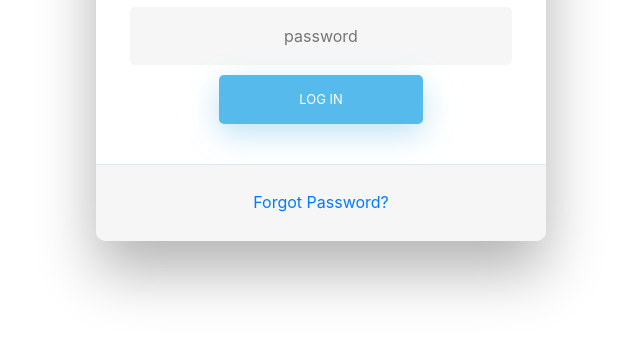
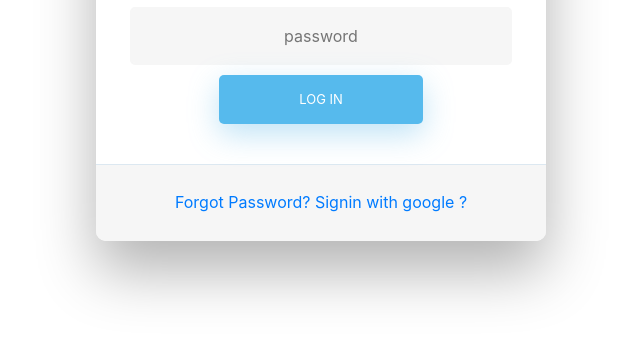
Before and after one commit to abdullakn96/git-with-login-page, a plain HTML site: page index.html in a window 1280 px wide. Shown: the part 414-752 px from the top of the page, without its empty margins (319-959 px from the left). Drawn offline with nearby package versions, Linux system fonts and the light colour scheme.

Commit message:
added signin with google

```diff
--- a/index.html
+++ b/index.html
@@ -31,6 +31,7 @@
           <!-- Remind Passowrd -->
           <div id="formFooter">
             <a class="underlineHover" href="#">Forgot Password?</a>
+            <a class="underlineHover" href="#">Signin with google ?</a>
           </div>
 
         </div>
```
Also changed, not shown: 1 other file.
